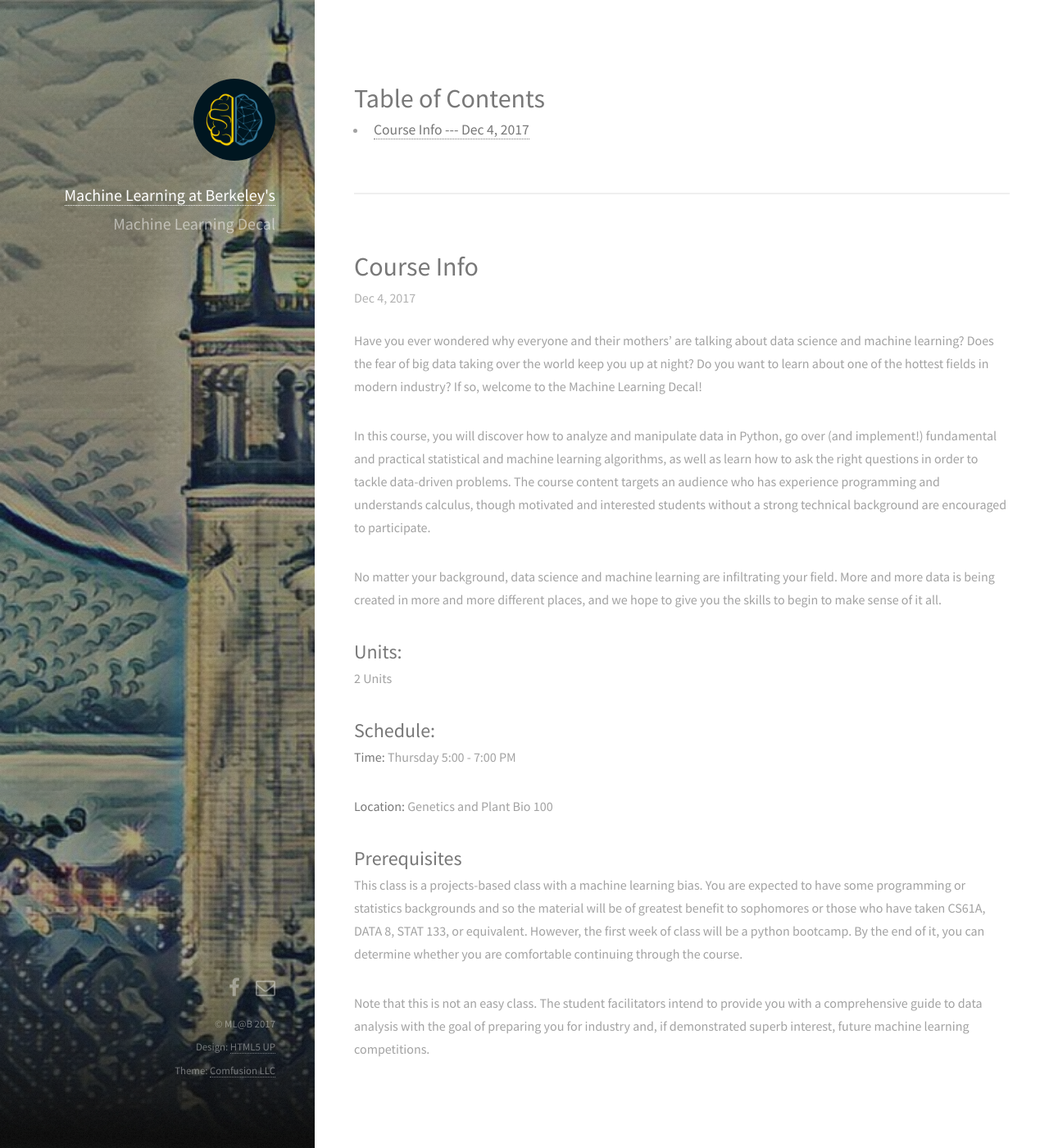
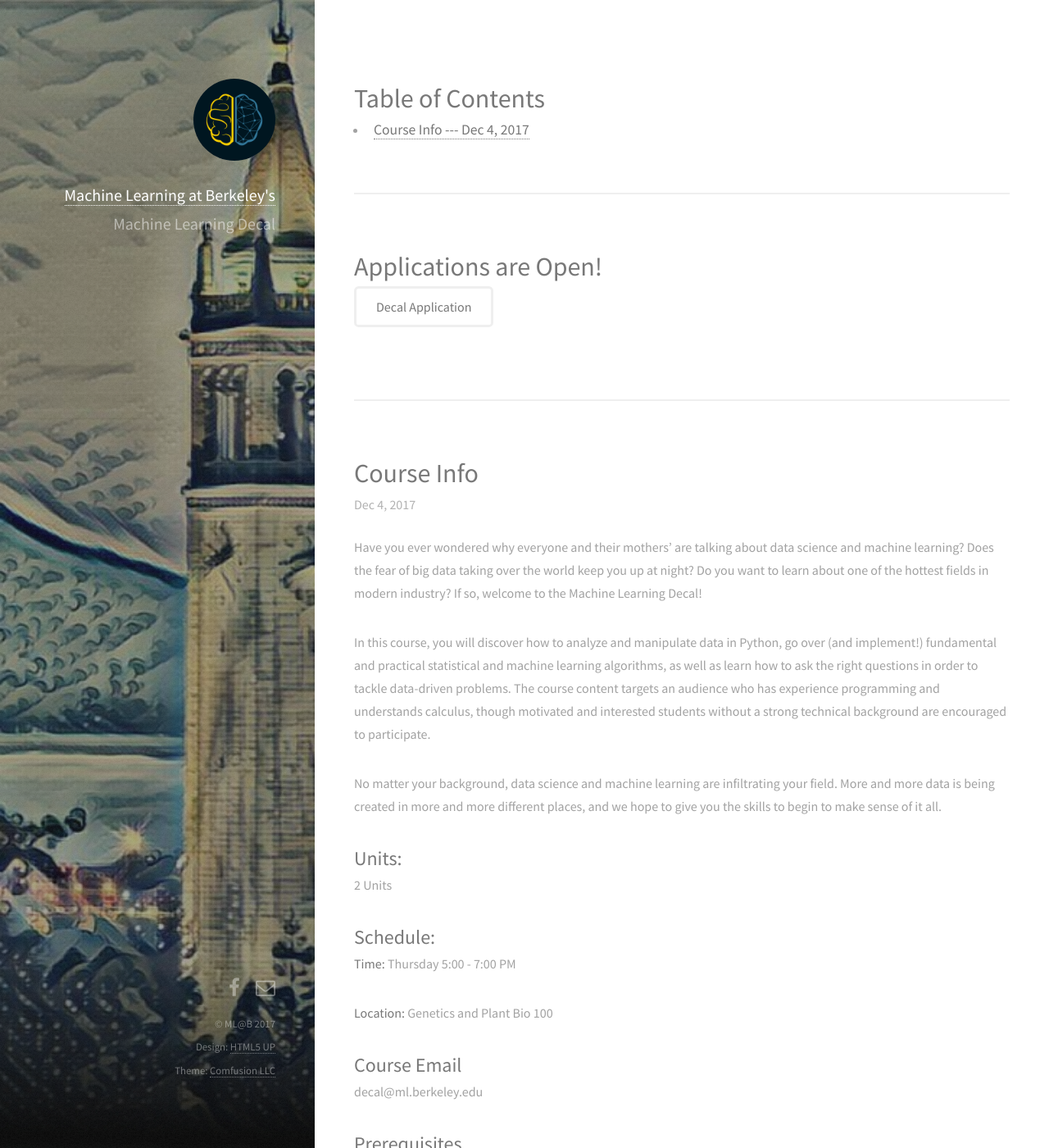
Before and after one commit to mlberkeley/Data-Science-Decal-Website, a Jekyll site: the page built from index.html, in a window 1280 px wide and 1400 px high. Shown: the whole window at 82% size. Built offline with Jekyll 4.4.1, drawn with Linux system fonts in a browser that asks for light colours; nearby versions of some CDN libraries.

Commit message:
revamping...

```diff
--- a/_posts/2017-12-04-course-info.markdown
+++ b/_posts/2017-12-04-course-info.markdown
@@ -17,6 +17,10 @@ No matter your background, data science and machine learning are infiltrating yo
 
 **Location:** Genetics and Plant Bio 100
 
+## Course Email
+
+<span style="unicode-bidi: bidi-override; direction: rtl;">ude.yelekreb.lm@laced</span>
+
 ## Prerequisites
 
 This class is a projects-based class with a machine learning bias. You are expected to have some programming or statistics backgrounds and so the material will be of greatest benefit to sophomores or those who have taken CS61A, DATA 8, STAT 133, or equivalent. However, the first week of class will be a python bootcamp. By the end of it, you can determine whether you are comfortable continuing through the course.
--- a/index.html
+++ b/index.html
@@ -12,7 +12,15 @@ layout: default
       <ul>
   </section>
 
-  <!-- <a href="https://github.com/mlberkeley/Data-Science-Decal-Fall-2017" class="button" target="_blank">Class GitHub Repo</a> -->
+  <section>
+
+      <h1>Applications are Open!</h1>
+
+      <!-- <a href="https://github.com/mlberkeley/Data-Science-Decal-Fall-2017" class="button" target="_blank">Class GitHub Repo</a> -->
+
+      <a href="https://goo.gl/forms/lsSIs8V6xbBZC4id2" class="button" target="_blank">Decal Application</a>
+
+  </section>
 
   <section>
     {% for post in site.tags.featured limit:1 %}
```
